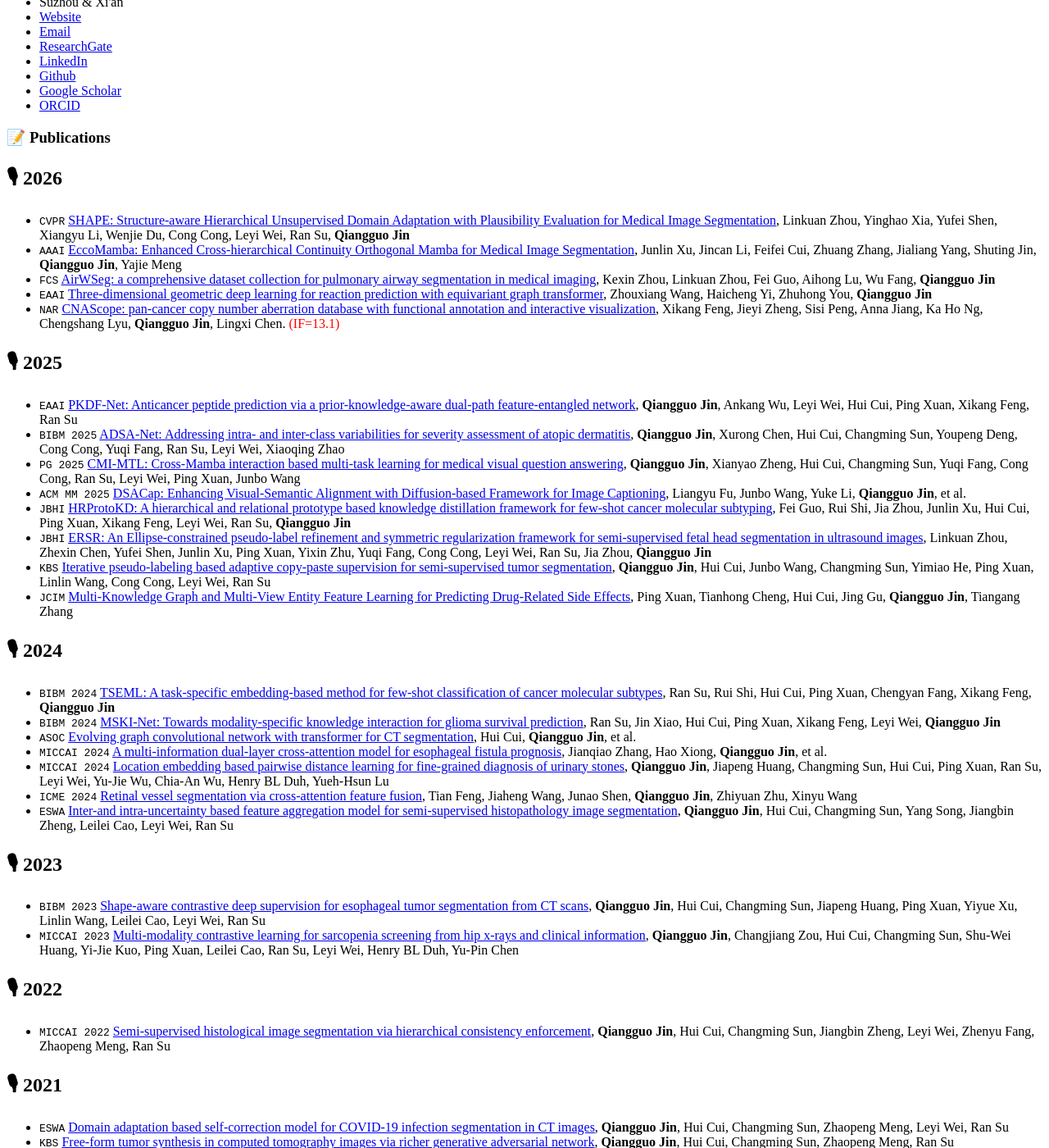
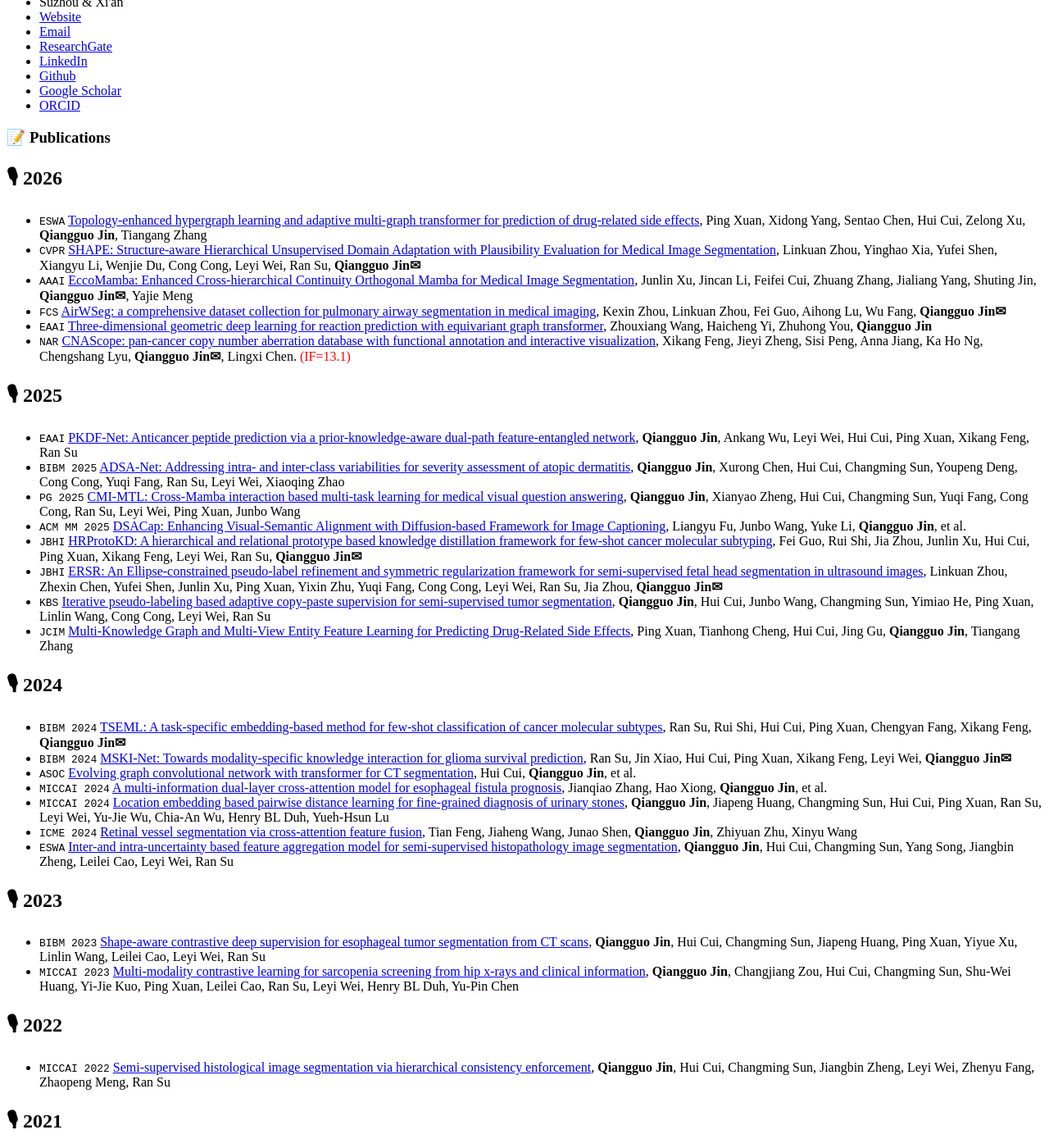
Before and after one commit to qgking/qgking.github.io, a Jekyll site: the page built from _pages/includes/pub.md, in a window 1280 px wide and 1400 px high, scrolled down 605 px. Shown: the whole window at 82% size. Built offline with Jekyll 4.4.1, drawn with Linux system fonts in a browser that asks for light colours; our own code applies the rules of GitHub Pages for plain Markdown files.

Commit message:
update pub

```diff
--- a/_pages/includes/pub.md
+++ b/_pages/includes/pub.md
@@ -1,25 +1,26 @@
 
 # 📝 Publications
 ## 🎙 2026
-- ``CVPR`` [SHAPE: Structure-aware Hierarchical Unsupervised Domain Adaptation with Plausibility Evaluation for Medical Image Segmentation](https://arxiv.org/pdf/2603.21904), Linkuan Zhou, Yinghao Xia, Yufei Shen, Xiangyu Li, Wenjie Du, Cong Cong, Leyi Wei, Ran Su, **Qiangguo Jin**
-- ``AAAI`` [EccoMamba: Enhanced Cross-hierarchical Continuity Orthogonal Mamba for Medical Image Segmentation](https://ojs.aaai.org/index.php/AAAI/article/view/38109), Junlin Xu, Jincan Li, Feifei Cui, Zhuang Zhang, Jialiang Yang, Shuting Jin, **Qiangguo Jin**, Yajie Meng
-- ``FCS`` [AirWSeg: a comprehensive dataset collection for pulmonary airway segmentation in medical imaging](https://link.springer.com/article/10.1007/s11704-025-41308-1), Kexin Zhou, Linkuan Zhou, Fei Guo, Aihong Lu, Wu Fang, **Qiangguo Jin**
+- ``ESWA`` [Topology-enhanced hypergraph learning and adaptive multi-graph transformer for prediction of drug-related side effects]([10.1093/bib/bbag167](https://www.sciencedirect.com/science/article/pii/S0957417426010638)), Ping Xuan, Xidong Yang, Sentao Chen, Hui Cui, Zelong Xu, **Qiangguo Jin**, Tiangang Zhang
+- ``CVPR`` [SHAPE: Structure-aware Hierarchical Unsupervised Domain Adaptation with Plausibility Evaluation for Medical Image Segmentation](https://arxiv.org/pdf/2603.21904), Linkuan Zhou, Yinghao Xia, Yufei Shen, Xiangyu Li, Wenjie Du, Cong Cong, Leyi Wei, Ran Su, **Qiangguo Jin✉**
+- ``AAAI`` [EccoMamba: Enhanced Cross-hierarchical Continuity Orthogonal Mamba for Medical Image Segmentation](https://ojs.aaai.org/index.php/AAAI/article/view/38109), Junlin Xu, Jincan Li, Feifei Cui, Zhuang Zhang, Jialiang Yang, Shuting Jin, **Qiangguo Jin✉**, Yajie Meng
+- ``FCS`` [AirWSeg: a comprehensive dataset collection for pulmonary airway segmentation in medical imaging](https://link.springer.com/article/10.1007/s11704-025-41308-1), Kexin Zhou, Linkuan Zhou, Fei Guo, Aihong Lu, Wu Fang, **Qiangguo Jin✉**
 - ``EAAI`` [Three-dimensional geometric deep learning for reaction prediction with equivariant graph transformer](https://www.sciencedirect.com/science/article/pii/S0952197625028817), Zhouxiang Wang, Haicheng Yi, Zhuhong You, **Qiangguo Jin**
-- ``NAR`` [CNAScope: pan-cancer copy number aberration database with functional annotation and interactive visualization](https://academic.oup.com/nar/advance-article-pdf/doi/10.1093/nar/gkaf1242/65405616/gkaf1242.pdf), Xikang Feng, Jieyi Zheng, Sisi Peng, Anna Jiang, Ka Ho Ng, Chengshang Lyu, **Qiangguo Jin**, Lingxi Chen. <span style="color:red">(IF=13.1)</span>
+- ``NAR`` [CNAScope: pan-cancer copy number aberration database with functional annotation and interactive visualization](https://academic.oup.com/nar/advance-article-pdf/doi/10.1093/nar/gkaf1242/65405616/gkaf1242.pdf), Xikang Feng, Jieyi Zheng, Sisi Peng, Anna Jiang, Ka Ho Ng, Chengshang Lyu, **Qiangguo Jin✉**, Lingxi Chen. <span style="color:red">(IF=13.1)</span>
 
 ## 🎙 2025
 - ``EAAI`` [PKDF-Net: Anticancer peptide prediction via a prior-knowledge-aware dual-path feature-entangled network](https://www.sciencedirect.com/science/article/abs/pii/S0952197625017452), **Qiangguo Jin**, Ankang Wu, Leyi Wei, Hui Cui, Ping Xuan, Xikang Feng, Ran Su
 - ``BIBM 2025`` [ADSA-Net: Addressing intra- and inter-class variabilities for severity assessment of atopic dermatitis](https://ieeexplore.ieee.org/abstract/document/11357062), **Qiangguo Jin**, Xurong Chen, Hui Cui, Changming Sun, Youpeng Deng, Cong Cong, Yuqi Fang, Ran Su, Leyi Wei, Xiaoqing Zhao
-- ``PG 2025`` [CMI-MTL: Cross-Mamba interaction based multi-task learning for medical visual question answering](https://arxiv.org/pdf/2511.01357), **Qiangguo Jin**, Xianyao Zheng, Hui Cui, Changming Sun, Yuqi Fang, Cong Cong, Ran Su, Leyi Wei, Ping Xuan, Junbo Wang
+- ``PG 2025`` [CMI-MTL: Cross-Mamba interaction based multi-task learning for medical visual question answering](https://doi.org/10.2312/pg.20251303), **Qiangguo Jin**, Xianyao Zheng, Hui Cui, Changming Sun, Yuqi Fang, Cong Cong, Ran Su, Leyi Wei, Ping Xuan, Junbo Wang
 - ``ACM MM 2025`` [DSACap: Enhancing Visual-Semantic Alignment with Diffusion-based Framework for Image Captioning](https://dl.acm.org/doi/epdf/10.1145/3746027.3755156), Liangyu Fu, Junbo Wang, Yuke Li, **Qiangguo Jin**, et al.
-- `JBHI` [HRProtoKD: A hierarchical and relational prototype based knowledge distillation framework for few-shot cancer molecular subtyping](https://ieeexplore.ieee.org/abstract/document/11173262/), Fei Guo, Rui Shi, Jia Zhou, Junlin Xu, Hui Cui, Ping Xuan, Xikang Feng, Leyi Wei, Ran Su, **Qiangguo Jin**
-- `JBHI` [ERSR: An Ellipse-constrained pseudo-label refinement and symmetric regularization framework for semi-supervised fetal head segmentation in ultrasound images](https://ieeexplore.ieee.org/abstract/document/11141370/), Linkuan Zhou, Zhexin Chen, Yufei Shen, Junlin Xu, Ping Xuan, Yixin Zhu, Yuqi Fang, Cong Cong, Leyi Wei, Ran Su, Jia Zhou, **Qiangguo Jin**
+- `JBHI` [HRProtoKD: A hierarchical and relational prototype based knowledge distillation framework for few-shot cancer molecular subtyping](https://ieeexplore.ieee.org/abstract/document/11173262/), Fei Guo, Rui Shi, Jia Zhou, Junlin Xu, Hui Cui, Ping Xuan, Xikang Feng, Leyi Wei, Ran Su, **Qiangguo Jin✉**
+- `JBHI` [ERSR: An Ellipse-constrained pseudo-label refinement and symmetric regularization framework for semi-supervised fetal head segmentation in ultrasound images](https://ieeexplore.ieee.org/abstract/document/11141370/), Linkuan Zhou, Zhexin Chen, Yufei Shen, Junlin Xu, Ping Xuan, Yixin Zhu, Yuqi Fang, Cong Cong, Leyi Wei, Ran Su, Jia Zhou, **Qiangguo Jin✉**
 - `KBS` [Iterative pseudo-labeling based adaptive copy-paste supervision for semi-supervised tumor segmentation](https://www.sciencedirect.com/science/article/pii/S0950705125008317), **Qiangguo Jin**, Hui Cui, Junbo Wang, Changming Sun, Yimiao He, Ping Xuan, Linlin Wang, Cong Cong, Leyi Wei, Ran Su
 - `JCIM` [Multi-Knowledge Graph and Multi-View Entity Feature Learning for Predicting Drug-Related Side Effects](https://pubs.acs.org/doi/abs/10.1021/acs.jcim.5c00136), Ping Xuan, Tianhong Cheng, Hui Cui, Jing Gu, **Qiangguo Jin**, Tiangang Zhang
 
 ## 🎙 2024
-- ``BIBM 2024`` [TSEML: A task-specific embedding-based method for few-shot classification of cancer molecular subtypes](https://ieeexplore.ieee.org/abstract/document/10821940/), Ran Su, Rui Shi, Hui Cui, Ping Xuan, Chengyan Fang, Xikang Feng, **Qiangguo Jin**
-- ``BIBM 2024`` [MSKI-Net: Towards modality-specific knowledge interaction for glioma survival prediction](https://ieeexplore.ieee.org/abstract/document/10822476/), Ran Su, Jin Xiao, Hui Cui, Ping Xuan, Xikang Feng, Leyi Wei, **Qiangguo Jin**
+- ``BIBM 2024`` [TSEML: A task-specific embedding-based method for few-shot classification of cancer molecular subtypes](https://ieeexplore.ieee.org/abstract/document/10821940/), Ran Su, Rui Shi, Hui Cui, Ping Xuan, Chengyan Fang, Xikang Feng, **Qiangguo Jin✉**
+- ``BIBM 2024`` [MSKI-Net: Towards modality-specific knowledge interaction for glioma survival prediction](https://ieeexplore.ieee.org/abstract/document/10822476/), Ran Su, Jin Xiao, Hui Cui, Ping Xuan, Xikang Feng, Leyi Wei, **Qiangguo Jin✉**
 - ``ASOC`` [Evolving graph convolutional network with transformer for CT segmentation](https://www.sciencedirect.com/science/article/pii/S1568494624008433), Hui Cui, **Qiangguo Jin**, et al.
 - ``MICCAI 2024`` [A multi-information dual-layer cross-attention model for esophageal fistula prognosis](https://link.springer.com/chapter/10.1007/978-3-031-72086-4_3), Jianqiao Zhang, Hao Xiong, **Qiangguo Jin**, et al.
 - ``MICCAI 2024`` [Location embedding based pairwise distance learning for fine-grained diagnosis of urinary stones](https://link.springer.com/chapter/10.1007/978-3-031-72120-5_38), **Qiangguo Jin**, Jiapeng Huang, Changming Sun, Hui Cui, Ping Xuan, Ran Su, Leyi Wei, Yu-Jie Wu, Chia-An Wu, Henry BL Duh, Yueh-Hsun Lu
```
Also changed, not shown: _pages/includes/news.md (+1 -0 lines).
